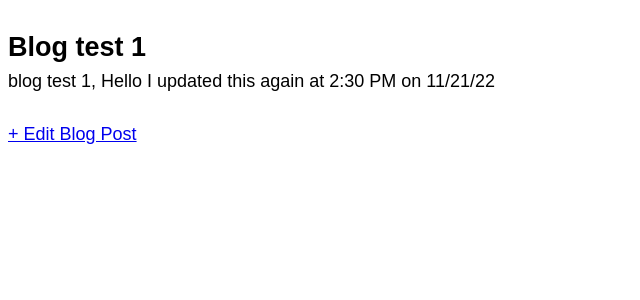
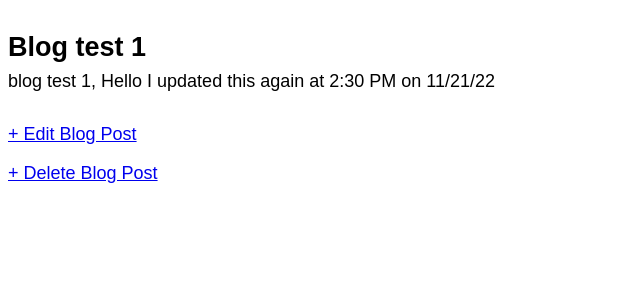
Before and after one commit to JonStark45/DjangoBlog, a Django app: page /post/1/ in a window 1280 px wide. Shown: the part 99-399 px from the top of the page, without its empty margins (0-640 px from the left). Run offline with Django 4.2, Linux system fonts and the light colour scheme; data comes from the database, SQL or seed files in the repository; both versions use the stored data as it was after the commit.

Commit message:
added the delete button to site

```diff
--- a/blog/urls.py
+++ b/blog/urls.py
@@ -4,11 +4,15 @@ from .views import (
     BlogDetailView,
     BlogCreateView,
     BlogUpdateView,
+    BlogDeleteView,
 )
 
 urlpatterns = [
     path("post/new/", BlogCreateView.as_view(),name="post_new"),
     path("post/<int:pk>/", BlogDetailView.as_view(), name="post_detail"),
-    path("post/<int:pk>/edit/", BlogUpdateView.as_view(), name="post_edit"),
+    path("post/<int:pk>/edit/", BlogUpdateView.as_view(),
+         name="post_edit"),
+    path("post/<int:pk>/delete/", BlogDeleteView.as_view(),
+         name="post_delete"),
     path("", BlogListView.as_view(), name="home"),
 ]
--- a/blog/views.py
+++ b/blog/views.py
@@ -1,6 +1,7 @@
 from django.shortcuts import render
 from django.views.generic import ListView, DetailView
-from django.views.generic.edit import CreateView, UpdateView
+from django.views.generic.edit import CreateView, UpdateView, DeleteView
+from django.urls import reverse_lazy
 
 from .models import Post
 
@@ -21,3 +22,8 @@ class BlogUpdateView(UpdateView):
     model = Post
     template_name = "post_edit.html"
     fields = ["title","body"]
+
+class BlogDeleteView(DeleteView):
+    model = Post
+    template_name = "post_delete.html"
+    success_url = reverse_lazy("home")
--- a/templates/post_detail.html
+++ b/templates/post_detail.html
@@ -8,6 +8,7 @@
     <p>{{ post.body }}</p>
 </div>
 
-<a href="{% url "post_edit" post.pk %}">+ Edit Blog Post</a>
+    <p><a href="{% url "post_edit" post.pk %}">+ Edit Blog Post</a></p>
+    <p><a href="{% url "post_delete" post.pk %}">+ Delete Blog Post</a></p>
 {%  endblock content %}
 </html>
```
Also changed, not shown: templates/post_delete.html (added, +12 -0 lines), db.sqlite3.
